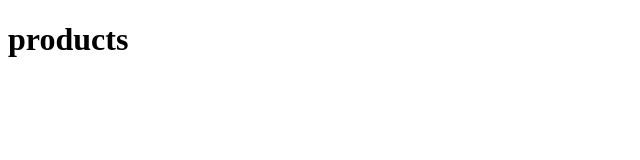
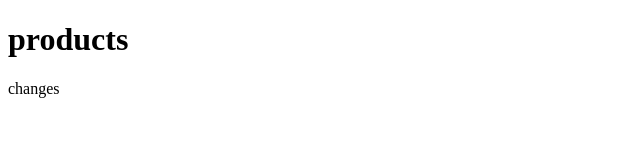
Before and after one commit to mark-bosin/test, a plain HTML site: page products.html in a window 1280 px wide. Shown: the full height of the page, 0-640 px from the left. Drawn offline with Linux system fonts and the light colour scheme.

Commit message:
first commit on new branch

```diff
--- a/products.html
+++ b/products.html
@@ -8,6 +8,9 @@
 <h1>products
 
 </h1>
+<div>
+    changes
+</div>
 
 
 </body>
```
